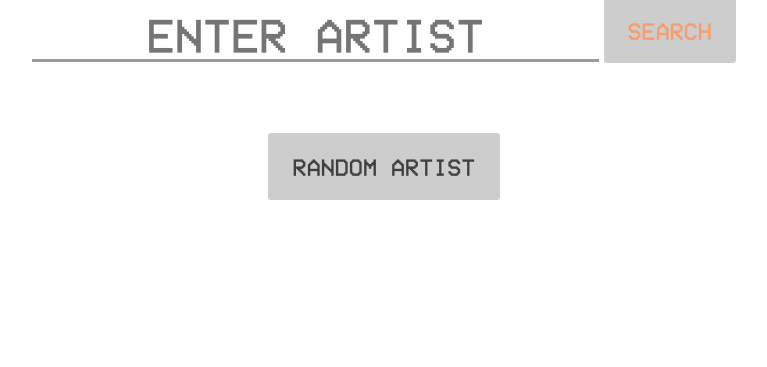
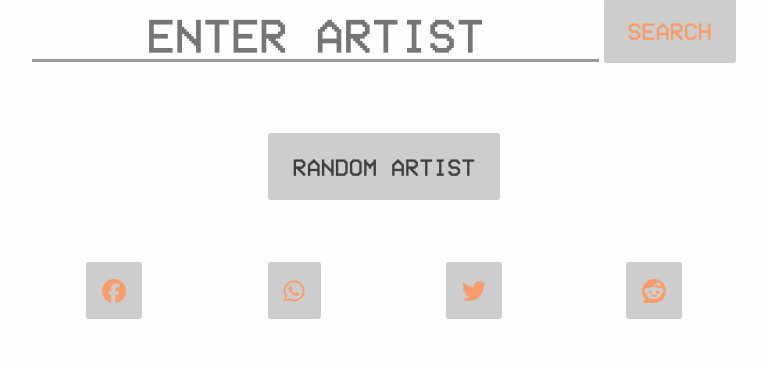
Before and after one commit to sa2812/Six-Degrees-of-Kanye-West, a Flask app: page / in a window 1280 px wide. Shown: the part 271-638 px from the top of the page, without its empty margins (256-1023 px from the left). Run offline with Flask 2, Linux system fonts and the light colour scheme; some libraries are stand-ins or nearby versions.

Commit message:
added share links

```diff
--- a/web/static/css/style.css
+++ b/web/static/css/style.css
@@ -112,3 +112,9 @@ input {
 .nickname {
   font-family: vcr, opensansemoji;
 }
+
+.share-button {
+  color: #F79C6A;
+  margin-top: 16px;
+  padding: 15px;
+}
--- a/web/templates/index.html
+++ b/web/templates/index.html
@@ -14,6 +14,7 @@
 	<link rel="stylesheet" href="{{ url_for('static', filename='css/jquery-ui.theme.min.css') }}">
 	<link rel="stylesheet" href="{{ url_for('static', filename='css/jquery-ui.structure.min.css') }}">
 	<script src="https://ajax.googleapis.com/ajax/libs/jqueryui/1.11.4/jquery-ui.min.js"></script>
+	<script src="https://use.fontawesome.com/86716e08c5.js"></script>
 	<script>
 		$(function() {
 		    $(".artist").autocomplete({
@@ -93,6 +94,30 @@
 			</div>
 		{% endif %}
 	</div>
+	<div class="row">
+		<div class="small-12 medium-9 small-centered columns">
+			<div class="small-3 text-center columns">
+				<a class="button share-button" href="https://www.facebook.com/sharer/sharer.php?u=http%3A//sixdegreesofkanyewest.com{% if gen %}/{{ _id }}{% endif %}" target="_blank"><i class="fa fa-facebook-official" aria-hidden="true"></i></a>
+			</div>
+			<div class="small-3 text-center columns">
+				{% if gen %}
+					<a class="button share-button" href="whatsapp://send?text=Check%20out%20{{ name.upper() }}'s%20Kanye%20number!%20http://sixdegreesofkanyewest.com/{{ _id }}" data-action="share/whatsapp/share"><i class="fa fa-whatsapp" aria-hidden="true"></i></a>
+				{% else %}
+					<a class="button share-button" href="whatsapp://send?text=Search%20for%20an%20artist's%20Kanye%20number!%20http://sixdegreesofkanyewest.com" data-action="share/whatsapp/share"><i class="fa fa-whatsapp" aria-hidden="true"></i></a>
+				{% endif %}
+			</div>
+			<div class="small-3 text-center columns">
+				{% if gen %}
+					<a class="button share-button" target="_blank" href="https://twitter.com/intent/tweet?text=Check%20out%20{{ name }}'s%20Kanye%20number%20http://sixdegreesofkanyewest.com/{{ _id }}"><i class="fa fa-twitter" aria-hidden="true"></i></a>
+				{% else %}
+					<a class="button share-button" target="_blank" href="http://twitter.com/intent/tweet?text=Find%20an%20artist's%20Kanye%20number!%20http://sixdegreesofkanyewest.com/{{ _id }}"><i class="fa fa-twitter" aria-hidden="true"></i></a>
+				{% endif %}
+			</div>
+			<div class="small-3 text-center columns">
+				<a class="button share-button" href="//www.reddit.com/submit" onclick="window.open('//www.reddit.com/submit?url='+encodeURIComponent(window.location),'_blank');return false"><i class="fa fa-reddit" aria-hidden="true"></i></a>
+			</div>
+		</div>
+	</div>
 
 
 	<script src="{{ url_for('static', filename='js/vendor/what-input.js') }}"></script>
--- a/web/web.py
+++ b/web/web.py
@@ -103,13 +103,13 @@ def get_path(_id, path=None, track_ids=None, track_names=None):
 	path = [get_name_from_id(i)[0] for i in path]
 	return path, zip(track_ids, track_names)
 
-def render(name, gen, result, _flash=None):
+def render(name, gen, result, _id, _flash=None):
 	try:
 		if _flash:
 			for i in _flash:
 				flash(*i)
 		return render_template('index.html', name=name,
-							   gen=gen, result=result)
+							   gen=gen, result=result, _id=_id)
 	except NameError:
 		flash("Artist not found")
 		return redirect(url_for('index'))
@@ -144,17 +144,17 @@ def get_page(_id):
 		else:
 			result = []
 		name, gen, _id = search_by_id(_id)
-		return render(name, gen, result, _flash)
+		return render(name, gen, result, _id, _flash)
 	except KeyError:
 		pass
 	result = [x for x in itertools.chain.from_iterable(itertools.izip_longest(*get_path(_id))) if x]
 	if request.method == 'POST':
 		name = session['name']
 		gen = session['gen']
-		return render(name, gen, result)
+		return render(name, gen, result, _id)
 	else:
 		name, gen, _id = search_by_id(_id)
-		return render(name, gen, result)
+		return render(name, gen, result, _id)
 
 @app.route("/random")
 def random():
```
